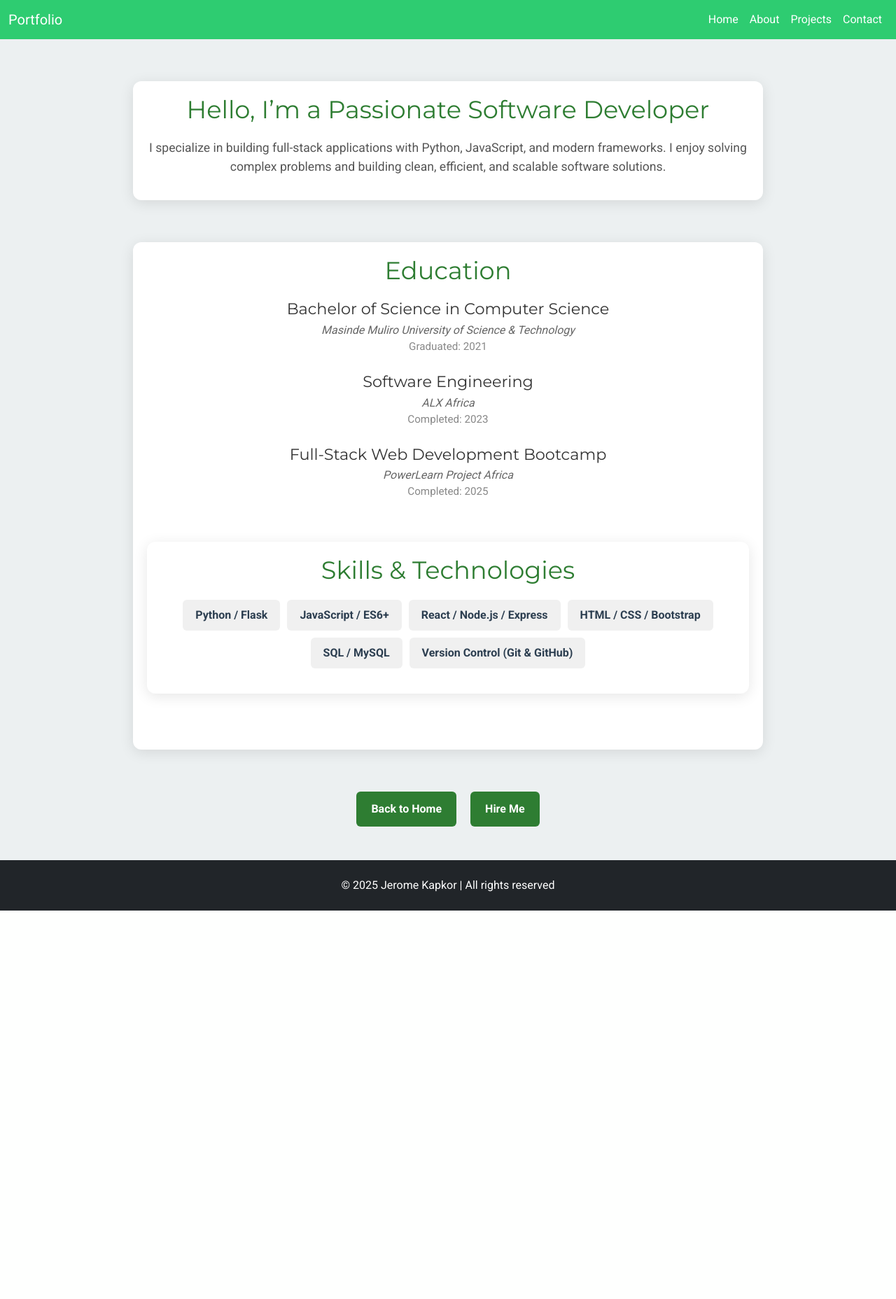
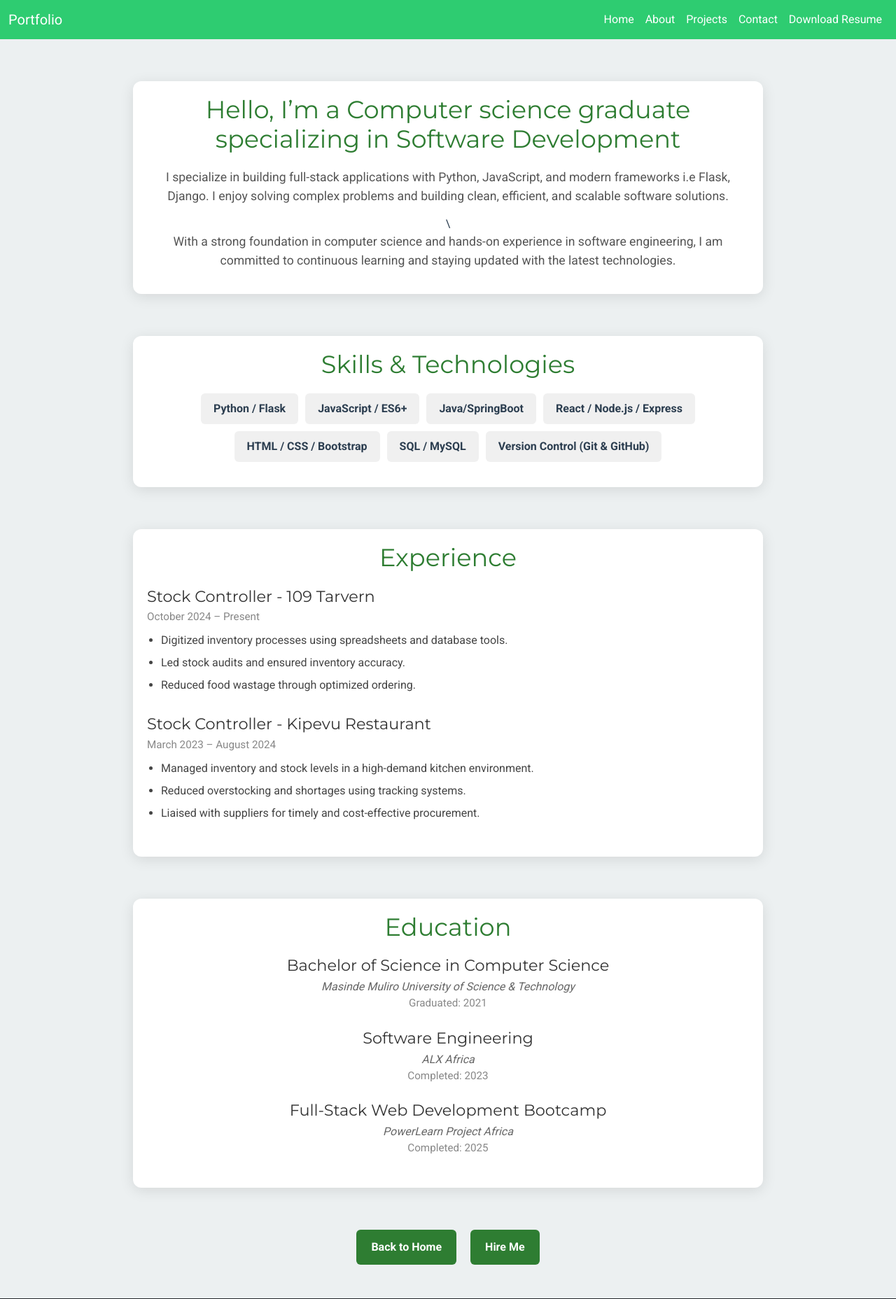
Before and after one commit to jerome002/webportfolio, a Flask app: page /about in a window 1280 px wide. Shown: the top 1856 px of the page at 70% size. Before the commit the page ends 1301 px from the top, so only its background shows below. Run offline with Flask 3, Linux system fonts and the light colour scheme.

Commit message:
added a downloadable resume

```diff
--- a/app.py
+++ b/app.py
@@ -12,7 +12,7 @@ app.config['SECRET_KEY'] = os.getenv("SECRET_KEY", "fallback_secret_key")
 
 @app.route("/")
 def home():
-   return render_template("index.html", name="Jerome Kapkor", current_year=datetime.now().year)
+   return render_template("index.html", name="Jerome Kapkor", current_year= datetime.now().year)
 @app.route("/projects")
 def projects():
 
--- a/static/style.css
+++ b/static/style.css
@@ -277,3 +277,67 @@ section {
   color: #dfffe6;
   text-decoration: underline;
 }
+
+.social-icons {
+  display: flex;
+  justify-content: center;
+  gap: 30px;
+  margin-top: 20px;
+}
+
+.social-icon {
+  color: #333;
+  font-size: 2rem; /* Increases size of icons */
+  transition: transform 0.3s, color 0.3s;
+}
+
+.social-icon:hover {
+  color: #007bff; /* Bootstrap blue */
+  transform: scale(1.2);
+}
+.section-title {
+  text-align: center;
+  color: #007bff;
+  font-weight: bold;
+}
+.experience-section {
+  max-width: 900px;
+  margin: 60px auto;
+  padding: 20px;
+  background-color: #ffffff;
+  border-radius: 12px;
+  box-shadow: 0 4px 20px rgba(0, 0, 0, 0.1);
+  text-align: center;
+}
+
+.experience-section h2 {
+  font-size: 2.2rem;
+  color: #2e7d32; /* Matches the green header color */
+  margin-bottom: 20px;
+}
+
+.experience-entry {
+  margin-bottom: 30px;
+  text-align: left;
+}
+
+.experience-entry h3 {
+  font-size: 1.4rem;
+  color: #333;
+  margin-bottom: 5px;
+}
+
+.experience-entry ul {
+  padding-left: 20px;
+  color: #444;
+}
+
+.experience-entry ul li {
+  margin-bottom: 8px;
+}
+
+.duration {
+  color: #888;
+  font-size: 0.95rem;
+  margin-bottom: 10px;
+}
--- a/templates/about.html
+++ b/templates/about.html
@@ -3,12 +3,49 @@
 {% block content %}
 
 <section class="about-section">
-  <h1>Hello, I’m a Passionate Software Developer</h1>
-  <p>I specialize in building full-stack applications with Python, JavaScript, and modern frameworks. I enjoy solving complex problems and building clean, efficient, and scalable software solutions.</p>
+  <h1>Hello, I’m a Computer science graduate specializing in Software Development</h1>
+  <p>I specialize in building full-stack applications with Python, JavaScript, and modern frameworks i.e Flask, Django. I enjoy solving complex problems and building clean, efficient, and scalable software solutions.</p>\
+  <p>With a strong foundation in computer science and hands-on experience in software engineering, I am committed to continuous learning and staying updated with the latest technologies.</p>
+</section>
+<section class="skills-section">
+  <h2>Skills & Technologies</h2>
+  <ul class="skills-list">
+    <li>Python / Flask</li>
+    <li>JavaScript / ES6+</li>
+    <li>Java/SpringBoot</li>
+    <li>React / Node.js / Express</li>
+    <li>HTML / CSS / Bootstrap</li>
+    <li>SQL / MySQL</li>
+    <li>Version Control (Git & GitHub)</li>
+  </ul>
+</section>
+
+<section id="experience" class="experience-section">
+  <h2>Experience</h2>
+
+  <div class="experience-entry">
+     <div class="experience-entry">
+    <h3>Stock Controller - 109 Tarvern</h3>
+    <p class="duration">October 2024 – Present</p>
+    <ul>
+      <li>Digitized inventory processes using spreadsheets and database tools.</li>
+      <li>Led stock audits and ensured inventory accuracy.</li>
+      <li>Reduced food wastage through optimized ordering.</li>
+    </ul>
+  </div>
+    <h3>Stock Controller - Kipevu Restaurant</h3>
+    <p class="duration">March 2023 – August 2024</p>
+    <ul>
+      <li>Managed inventory and stock levels in a high-demand kitchen environment.</li>
+      <li>Reduced overstocking and shortages using tracking systems.</li>
+      <li>Liaised with suppliers for timely and cost-effective procurement.</li>
+    </ul>
+  </div>
 </section>
 
 
-<section class="education-section">
+
+  <section class="education-section">
   <h2>Education</h2>
 
   <div class="education-entry">
@@ -28,19 +65,6 @@
     <div class="institution">PowerLearn Project Africa</div>
     <div class="duration">Completed: 2025</div>
   </div>
-  <section class="skills-section">
-  <h2>Skills & Technologies</h2>
-  <ul class="skills-list">
-    <li>Python / Flask</li>
-    <li>JavaScript / ES6+</li>
-    <li>React / Node.js / Express</li>
-    <li>HTML / CSS / Bootstrap</li>
-    <li>SQL / MySQL</li>
-    <li>Version Control (Git & GitHub)</li>
-  </ul>
-</section>
-
-
 </section>
  <div class="cta-buttons">
     <a href="{{ url_for('home') }}" class="btn">Back to Home</a>
--- a/templates/base.html
+++ b/templates/base.html
@@ -10,6 +10,9 @@
 
   <!-- Google Fonts -->
   <link href="https://fonts.googleapis.com/css?family=Roboto:400,700|Montserrat:400,700&display=swap" rel="stylesheet">
+
+<link rel="stylesheet" href="https://cdnjs.cloudflare.com/ajax/libs/font-awesome/6.0.0-beta3/css/all.min.css">
+    <!-- Custom CSS -->
   <link rel="stylesheet" href="{{ url_for('static', filename='style.css') }}">
 </head>
 <body>
@@ -29,6 +32,8 @@
     <li class="nav-item"><a class="nav-link" href="{{ url_for('about') }}">About</a></li>
     <li class="nav-item"><a class="nav-link" href="{{ url_for('projects') }}">Projects</a></li>
     <li class="nav-item"><a class="nav-link" href="{{ url_for('contact') }}">Contact</a></li>
+    <li class="nav-item"><a class="nav-link" href="{{ url_for('static', filename='resume.pdf') }}" download class="btn btn-primary">
+        Download Resume </a></li>
   </ul>
 </div>
 
--- a/templates/projects.html
+++ b/templates/projects.html
@@ -29,6 +29,5 @@
 </div>
 
 
-
 </section>
 {% endblock %}
```
Also changed, not shown: templates/contact.html (+17 -6 lines), templates/index.html (+5 -5 lines), 1 other file.
